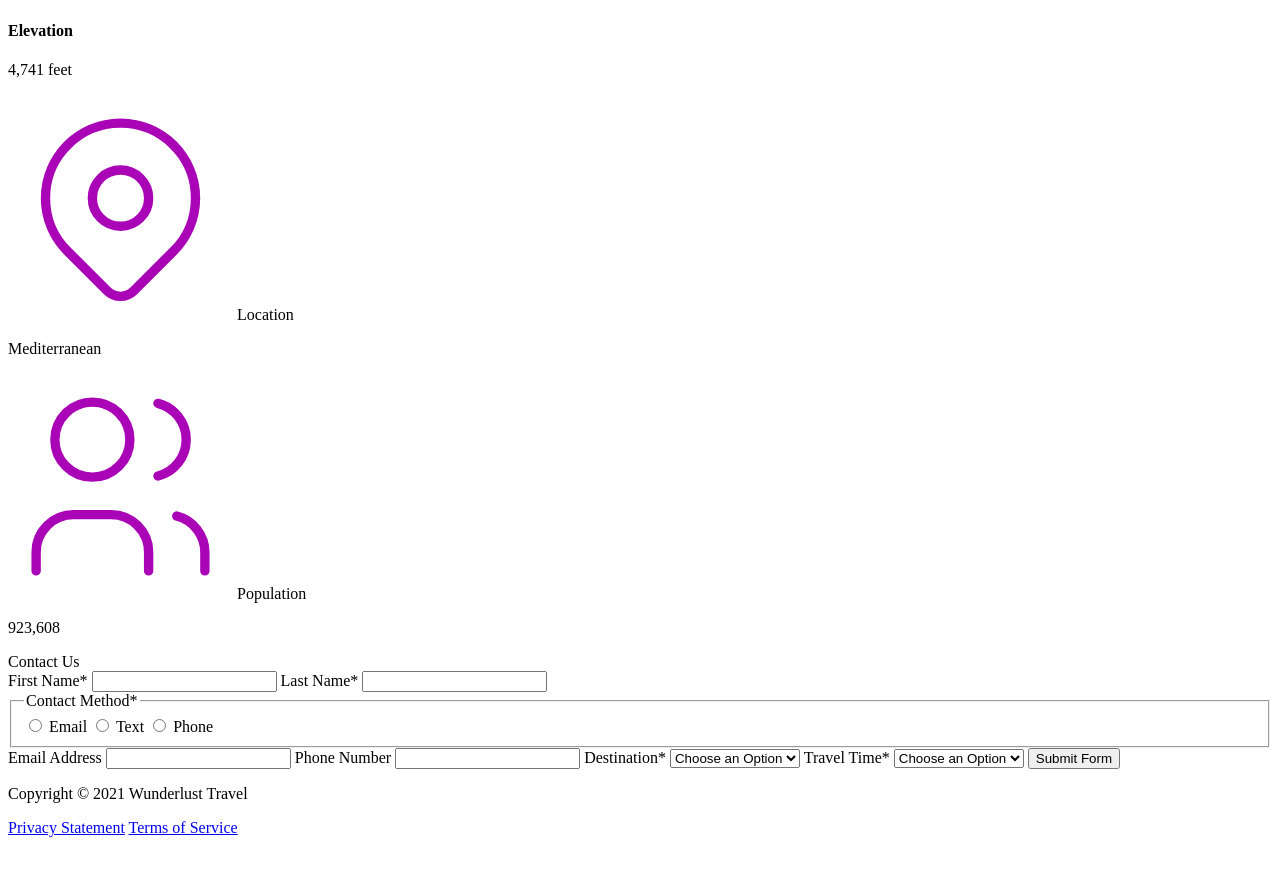
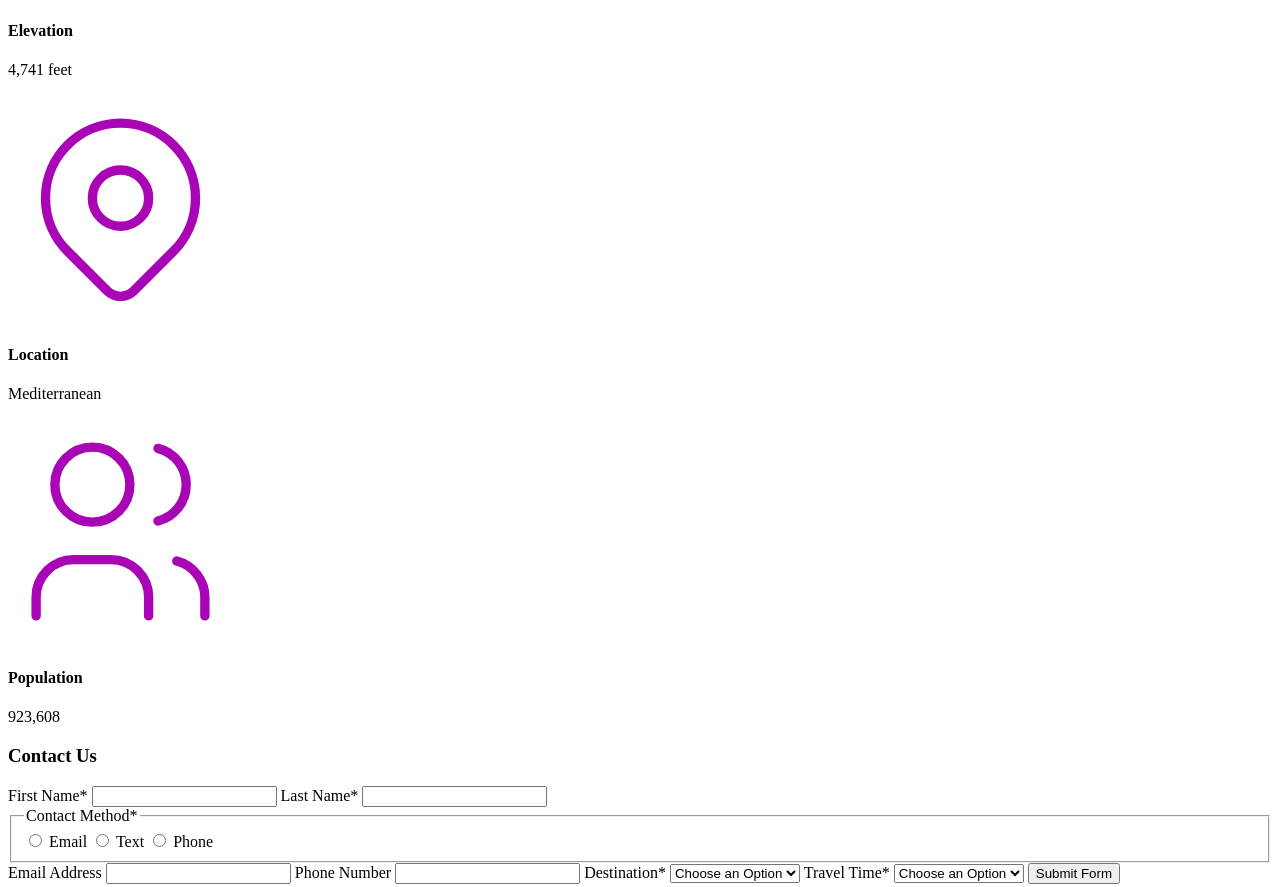
Before and after one commit to bmille85/wunderlust, a plain HTML site: page majorca.html in a window 1280 px wide. Shown: the part 4165-5052 px from the top of the page. Before the commit the page ends 5010 px from the top, so only its background shows below. Drawn offline with Linux system fonts and the light colour scheme.

Commit message:
Update majorca.html

```diff
--- a/majorca.html
+++ b/majorca.html
@@ -125,17 +125,17 @@ Also review the alt text on all of the images to ensure that it is descriptive a
                     </section>
                     <section>
                         <svg xmlns="http://www.w3.org/2000/svg" class="icon icon-tabler icon-tabler-map-pin" width="225" height="225" viewBox="0 0 24 24" stroke-width="1" stroke="#a905b6" fill="none" stroke-linecap="round" stroke-linejoin="round"><path stroke="none" d="M0 0h24v24H0z" fill="none"/><circle cx="12" cy="11" r="3" /><path d="M17.657 16.657l-4.243 4.243a2 2 0 0 1 -2.827 0l-4.244 -4.243a8 8 0 1 1 11.314 0z" /></svg>
-                        Location
+                        <h4>Location</h4>
                         <p>Mediterranean</p>
                     </section>
                     <section>
                         <svg xmlns="http://www.w3.org/2000/svg" class="icon icon-tabler icon-tabler-users" width="225" height="225" viewBox="0 0 24 24" stroke-width="1" stroke="#a905b6" fill="none" stroke-linecap="round" stroke-linejoin="round"><path stroke="none" d="M0 0h24v24H0z" fill="none"/><circle cx="9" cy="7" r="4" /><path d="M3 21v-2a4 4 0 0 1 4 -4h4a4 4 0 0 1 4 4v2" /><path d="M16 3.13a4 4 0 0 1 0 7.75" /><path d="M21 21v-2a4 4 0 0 0 -3 -3.85" /></svg>
-                        Population
+                        <h4>Population</h4>
                         <p>923,608</p>
                     </section>
                 </section>
                 <section>
-                    Contact Us
+                    <h3>Contact Us</h3>
                     <form method="post" action="https://wp.zybooks.com/form-viewer.php">
                         <label for="fName">First Name<span>*</span></label>
                         <input type="text" name="fName" id="fName" autocomplete="given-name" required>
```
